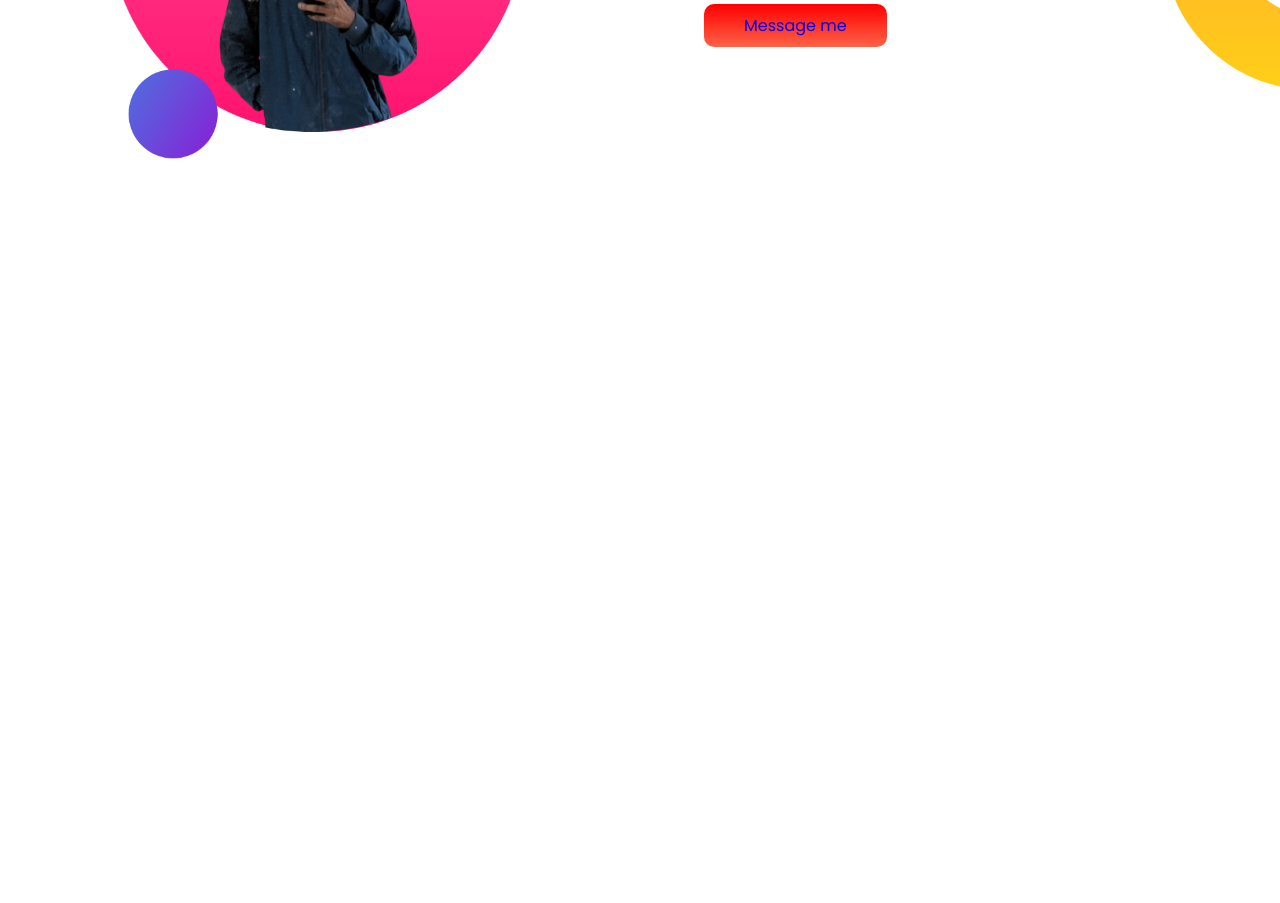
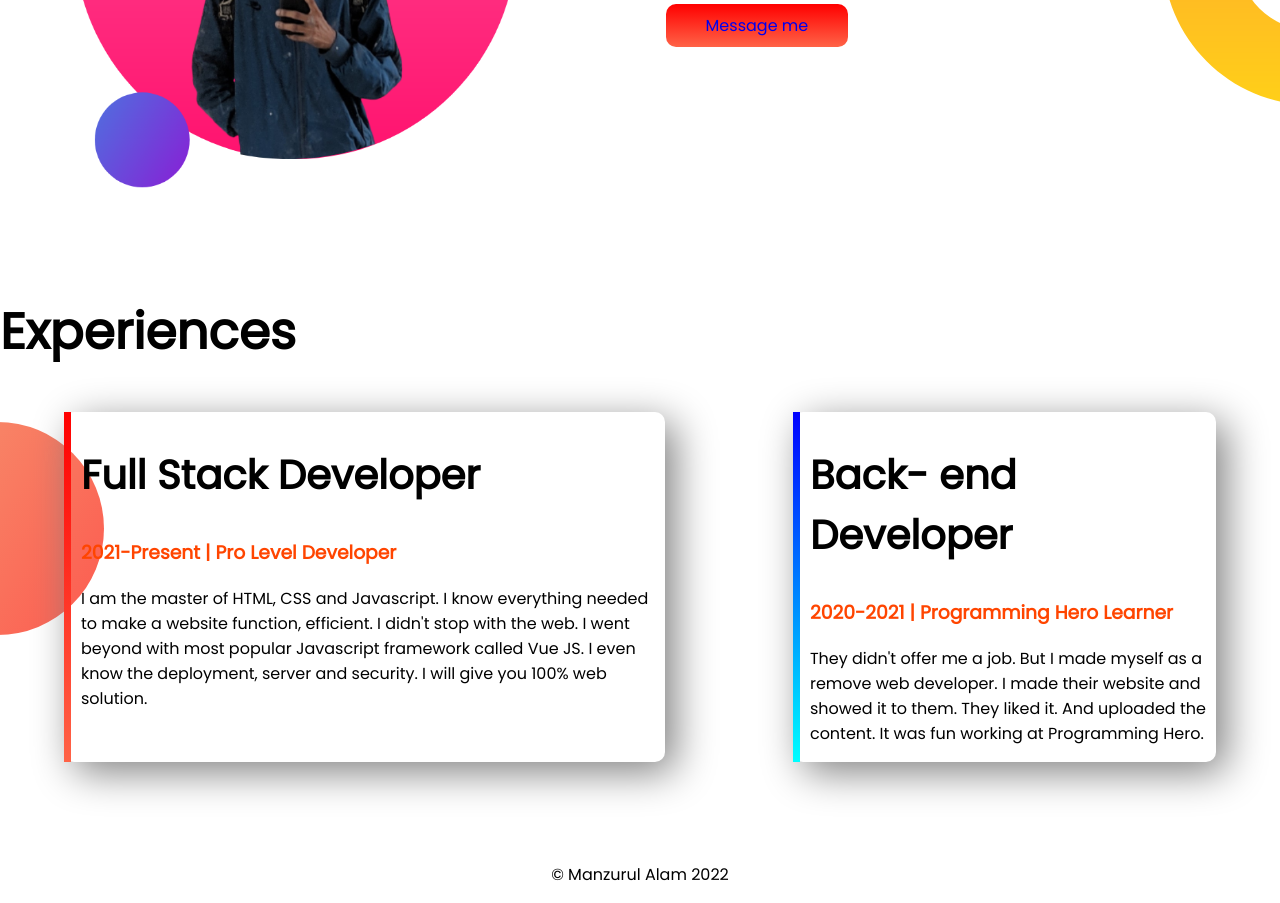
Before and after one commit to MonzurAlam-Git/developer-portfolio, a plain HTML site: page index.html in a window 1280 px wide. Shown: the part 972-1875 px from the top of the page. Before the commit the page ends 1238 px from the top, so only its background shows below. Drawn offline with Linux system fonts and the light colour scheme.

Commit message:
shob done

```diff
--- a/index.html
+++ b/index.html
@@ -14,7 +14,7 @@
     <title>Monzur Alam</title>
   </head>
   <body>
-    <section class="top-banner">
+    <section class="top-banner flex-container">
       <div class="half-width">
         <h1>
           Hello People! <br />
@@ -40,7 +40,7 @@
       </div>
     </section>
 
-    <section class="dream-big">
+    <section class="dream-big flex-container">
       <div class="half-width">
         <img class="img" src="my-bg2.png" alt="bodonkhana" />
       </div>
@@ -63,5 +63,32 @@
         </a>
       </div>
     </section>
+    <section class="experience-area">
+      <h1>Experiences</h1>
+      <div class="flex-container">
+        <div id="web-dev-fs" class="experience-item">
+          <h2>Full Stack Developer</h2>
+          <h3 class="orange-color">2021-Present | Pro Level Developer</h3>
+          <p>
+            I am the master of HTML, CSS and Javascript. I know everything
+            needed to make a website function, efficient. I didn't stop with the
+            web. I went beyond with most popular Javascript framework called Vue
+            JS. I even know the deployment, server and security. I will give you
+            100% web solution.
+          </p>
+        </div>
+        <div id="web-dev-be" class="experience-item">
+          <h2>Back- end Developer</h2>
+          <h3 class="orange-color">2020-2021 | Programming Hero Learner</h3>
+          <p>
+            They didn't offer me a job. But I made myself as a remove web
+            developer. I made their website and showed it to them. They liked
+            it. And uploaded the content. It was fun working at Programming
+            Hero.
+          </p>
+        </div>
+      </div>
+    </section>
+    <footer><p>© Manzurul Alam 2022</p></footer>
   </body>
 </html>
--- a/style.css
+++ b/style.css
@@ -5,16 +5,21 @@ body {
 h1 {
   font-size: 50px;
 }
+
+h2 {
+  font-size: 40px;
+}
+
 .orange-color {
   color: orangered;
 }
-section {
+.flex-container {
   display: flex;
   margin-bottom: 100px;
 }
 .half-width {
   width: 50%;
-  padding-left: 5%;
+  padding-left: 2%;
 }
 .half-width img {
   width: 80%;
@@ -37,6 +42,40 @@ section {
   background-repeat: no-repeat;
   background-position: right;
 }
+
+.experience-item {
+  box-shadow: 10px 10px 40px gray;
+  margin-left: 5%;
+  margin-right: 5%;
+  padding-left: 10px;
+  border-radius: 10px;
+
+  /* border-left: 10px solid; */
+}
+
+.experience-area {
+  background-image: url(images/exp-bg.png);
+  background-repeat: no-repeat;
+  background-position: left;
+}
+
+#web-dev-fs {
+  border-left: 7px solid;
+  /* border-image: linear-gradient (blue, cyan);  mistake*/
+  border-image: linear-gradient(red, tomato);
+  border-image-slice: 1;
+}
+
+#web-dev-be {
+  border-left: 7px solid;
+  border-image: linear-gradient(blue, cyan);
+  border-image-slice: 1;
+}
+
+footer p {
+  text-align: center;
+}
+
 /* .img {
   border-left-width: 50%;
 } */
```
